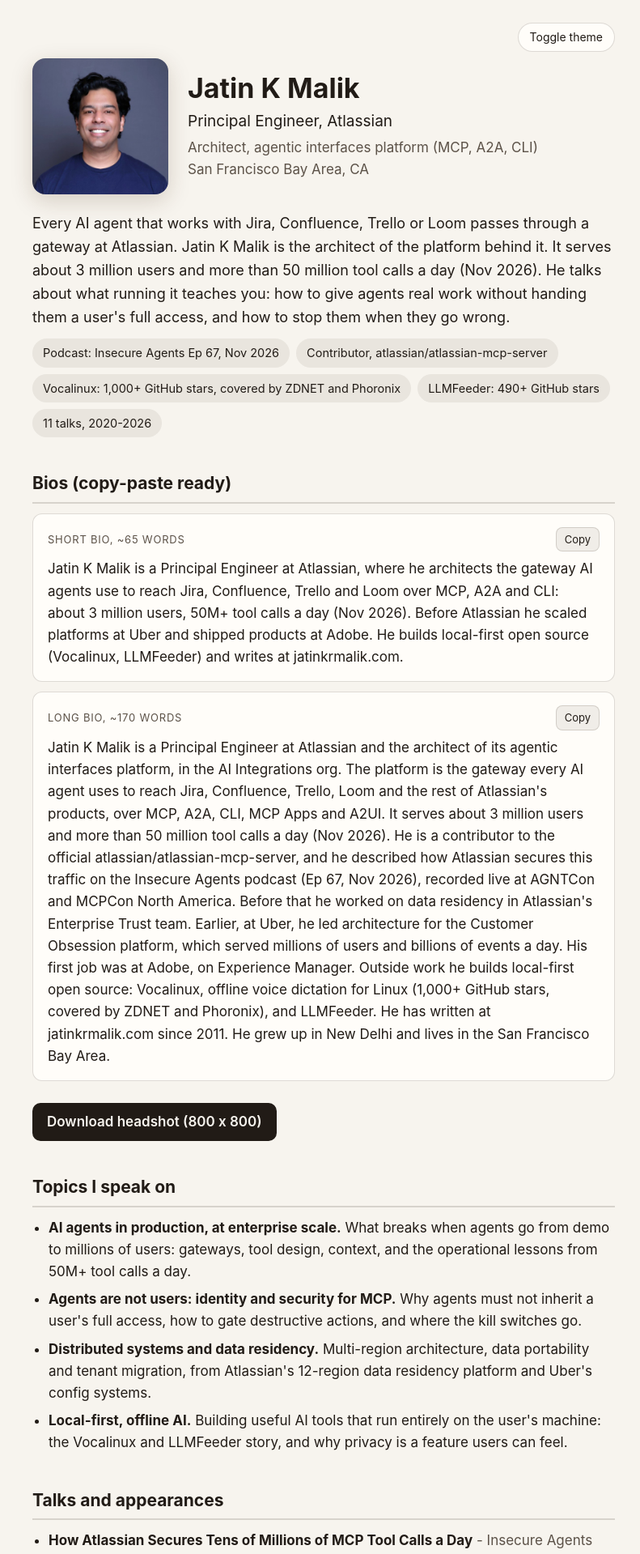
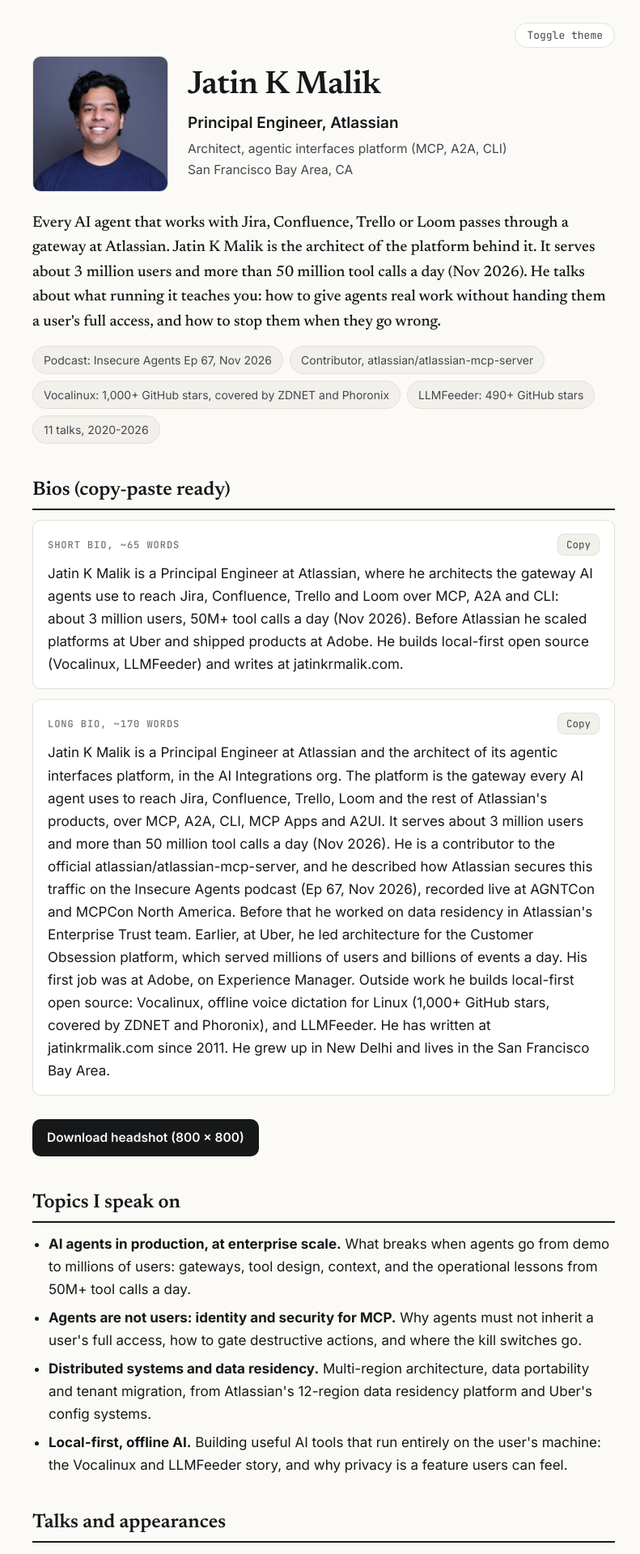
Before and after one commit to jatinkrmalik/j47.in, a Jekyll site: the page kit/index.html, which Jekyll copies as it is, in a window 1280 px wide. Shown: the top 1919 px of the page at 81% size, without its empty margins (240-1031 px from the left). Built offline with Jekyll 4.4.1, drawn with Linux system fonts in a browser that asks for light colours.

Commit message:
Kit: restyle to match jatinkrmalik.com, light theme by default
Copy the blog's design system: paper background (#fbfaf7), Newsreader
serif for the name, headings and pitch, Inter body text, JetBrains
Mono labels, hairline rules with a strong rule under section headings,
and the blog's green accent. Dark palette is the blog's too.

Theme now defaults to light regardless of OS preference; the toggle
still switches to dark and the choice persists.

```diff
--- a/kit/index.html
+++ b/kit/index.html
@@ -6,6 +6,9 @@
   <meta name="color-scheme" content="light dark">
   <meta name="description" content="Principal Engineer at Atlassian. Jatin K Malik architects the gateway every AI agent uses to reach Jira, Confluence, Trello and Loom: about 3 million users and 50M+ tool calls a day, as of Nov 2026. Speaker media kit: bios, headshot, talk topics, past talks and contact.">
   <link rel="icon" href="data:,">
+  <link rel="preconnect" href="https://fonts.googleapis.com">
+  <link rel="preconnect" href="https://fonts.gstatic.com" crossorigin>
+  <link href="https://fonts.googleapis.com/css2?family=Inter:wght@400;500;600;700&family=Newsreader:opsz,wght@6..72,500;6..72,600;6..72,700&family=JetBrains+Mono:wght@400;500&display=swap" rel="stylesheet">
   <title>Jatin K Malik - Speaker Media Kit</title>
   <meta property="og:title" content="Jatin K Malik - Speaker Media Kit">
   <meta property="og:description" content="Principal Engineer at Atlassian. Jatin K Malik architects the gateway every AI agent uses to reach Jira, Confluence, Trello and Loom: about 3 million users and 50M+ tool calls a day, as of Nov 2026. Bios, headshot, talk topics and past talks.">
@@ -18,99 +21,107 @@
   <meta name="twitter:image" content="https://j47.in/kit/headshot.jpg">
   <script>
     (function () {
-      try {
-        var t = localStorage.getItem('kit-theme');
-        if (t === 'light' || t === 'dark') document.documentElement.setAttribute('data-theme', t);
-      } catch (e) {}
+      var t = 'light';
+      try { if (localStorage.getItem('kit-theme') === 'dark') t = 'dark'; } catch (e) {}
+      document.documentElement.setAttribute('data-theme', t);
     })();
   </script>
   <style>
+    /* Design tokens and type copied from jatinkrmalik.com (src/styles/global.css):
+       paper background, Newsreader serif display, Inter body, JetBrains Mono labels,
+       hairline rules, green accent. Light is the default theme. */
     :root {
       color-scheme: light;
-      --paper: #f7f4ee;
-      --card: #fffdf9;
-      --ink: #211b16;
-      --soft: #5c5248;
-      --rule: rgba(53, 38, 25, .16);
-      --accent: #9a552a;
-      --chip: rgba(45, 34, 24, .07);
-      --shadow: rgba(69, 39, 13, .18);
-    }
-    @media (prefers-color-scheme: dark) {
-      :root:not([data-theme="light"]) {
-        color-scheme: dark;
-        --paper: #171512;
-        --card: #242019;
-        --ink: #f6f0e7;
-        --soft: #c9bba7;
-        --rule: rgba(255, 240, 220, .16);
-        --accent: #e9b27c;
-        --chip: rgba(246, 238, 226, .09);
-        --shadow: rgba(0, 0, 0, .5);
-      }
+      --bg: #fbfaf7;
+      --bg-elev: #ffffff;
+      --bg-sunk: #f2f0ea;
+      --ink: #17181a;
+      --ink-2: #44474d;
+      --ink-3: #6f737a;
+      --rule: #e3e0d8;
+      --rule-strong: #cfcbc0;
+      --accent: #15803d;
+      --accent-ink: #166534;
+      --accent-soft: #dcfce7;
+      --radius: 10px;
+      --font-sans: "Inter", ui-sans-serif, system-ui, -apple-system, "Segoe UI", sans-serif;
+      --font-serif: "Newsreader", "Iowan Old Style", Georgia, serif;
+      --font-mono: "JetBrains Mono", ui-monospace, "SFMono-Regular", Menlo, Consolas, monospace;
     }
     :root[data-theme="dark"] {
       color-scheme: dark;
-      --paper: #171512;
-      --card: #242019;
-      --ink: #f6f0e7;
-      --soft: #c9bba7;
-      --rule: rgba(255, 240, 220, .16);
-      --accent: #e9b27c;
-      --chip: rgba(246, 238, 226, .09);
-      --shadow: rgba(0, 0, 0, .5);
+      --bg: #111214;
+      --bg-elev: #17191c;
+      --bg-sunk: #0c0d0f;
+      --ink: #ecebe7;
+      --ink-2: #b8b8b3;
+      --ink-3: #8a8b88;
+      --rule: #26282c;
+      --rule-strong: #34373c;
+      --accent: #22c55e;
+      --accent-ink: #4ade80;
+      --accent-soft: #10241a;
     }
     * { box-sizing: border-box; }
     body {
       margin: 0;
-      background: var(--paper);
+      background: var(--bg);
       color: var(--ink);
-      font: 17px/1.6 -apple-system, "Segoe UI", Roboto, Helvetica, Arial, sans-serif;
+      font: 17px/1.65 var(--font-sans);
+      -webkit-font-smoothing: antialiased;
     }
     .wrap { max-width: 760px; margin: 0 auto; padding: 28px 20px 64px; }
-    .topbar { display: flex; justify-content: flex-end; margin-bottom: 8px; }
+    .topbar { display: flex; justify-content: flex-end; margin-bottom: 10px; }
     .toggle {
-      font: inherit; font-size: 14px; cursor: pointer;
-      background: var(--card); color: var(--ink);
+      font: 13px var(--font-mono); cursor: pointer;
+      background: var(--bg-elev); color: var(--ink-2);
       border: 1px solid var(--rule); border-radius: 999px; padding: 6px 14px;
     }
+    .toggle:hover { border-color: var(--rule-strong); color: var(--ink); }
     header.hero { display: flex; gap: 24px; align-items: center; flex-wrap: wrap; }
     header.hero img {
-      width: 168px; height: 168px; border-radius: 16px; object-fit: cover;
-      box-shadow: 0 8px 28px var(--shadow);
+      width: 168px; height: 168px; border-radius: var(--radius); object-fit: cover;
+      border: 1px solid var(--rule);
     }
-    h1 { font-size: 34px; line-height: 1.15; margin: 0 0 6px; }
-    .role { font-size: 19px; margin: 0 0 4px; }
-    .meta { color: var(--soft); margin: 0; }
-    .pitch { font-size: 18px; margin: 22px 0 0; }
+    h1 { font: 600 40px/1.1 var(--font-serif); letter-spacing: -0.01em; margin: 0 0 8px; }
+    .role { font-size: 19px; font-weight: 600; margin: 0 0 4px; }
+    .meta { color: var(--ink-2); margin: 0; font-size: 15.5px; }
+    .pitch { font: 19px/1.6 var(--font-serif); margin: 24px 0 0; }
     h2 {
-      font-size: 21px; margin: 40px 0 12px; padding-bottom: 6px;
-      border-bottom: 2px solid var(--rule);
+      font: 600 24px/1.25 var(--font-serif);
+      margin: 42px 0 12px; padding-bottom: 8px;
+      border-bottom: 2px solid var(--ink);
     }
     .card {
-      background: var(--card); border: 1px solid var(--rule);
-      border-radius: 12px; padding: 16px 18px; margin: 12px 0;
+      background: var(--bg-elev); border: 1px solid var(--rule);
+      border-radius: var(--radius); padding: 16px 18px; margin: 12px 0;
     }
     .card p { margin: 0; }
     .card-head { display: flex; justify-content: space-between; align-items: center; margin-bottom: 8px; }
-    .card-head span { font-size: 13px; letter-spacing: .06em; text-transform: uppercase; color: var(--soft); }
+    .card-head span { font: 500 12px var(--font-mono); letter-spacing: .08em; text-transform: uppercase; color: var(--ink-3); }
     .copy {
-      font: inherit; font-size: 13px; cursor: pointer;
-      background: var(--chip); color: var(--ink);
+      font: 12.5px var(--font-mono); cursor: pointer;
+      background: var(--bg-sunk); color: var(--ink-2);
       border: 1px solid var(--rule); border-radius: 8px; padding: 4px 10px;
     }
-    .proof { display: flex; flex-wrap: wrap; gap: 8px; padding: 0; list-style: none; margin: 12px 0 0; }
-    .proof li { background: var(--chip); border-radius: 999px; padding: 6px 13px; font-size: 14.5px; }
+    .copy:hover { color: var(--ink); border-color: var(--rule-strong); }
+    .proof { display: flex; flex-wrap: wrap; gap: 8px; padding: 0; list-style: none; margin: 14px 0 0; }
+    .proof li {
+      background: var(--bg-sunk); border: 1px solid var(--rule);
+      border-radius: 999px; padding: 5px 13px; font-size: 14px; color: var(--ink-2);
+    }
     ul.talks, ul.topics, ul.links { padding-left: 20px; margin: 8px 0; }
     ul.talks li, ul.topics li { margin: 7px 0; }
-    .where { color: var(--soft); }
-    a { color: var(--accent); }
+    .where { color: var(--ink-3); }
+    a { color: var(--accent-ink); text-decoration-color: color-mix(in srgb, var(--accent) 45%, transparent); text-underline-offset: 2px; }
+    a:hover { color: var(--accent); }
     .btn {
-      display: inline-block; margin-top: 10px; text-decoration: none;
-      background: var(--ink); color: var(--paper);
-      padding: 10px 18px; border-radius: 10px; font-weight: 600;
+      display: inline-block; margin-top: 12px; text-decoration: none;
+      background: var(--ink); color: var(--bg);
+      padding: 10px 18px; border-radius: var(--radius); font-weight: 600; font-size: 15.5px;
     }
-    footer { margin-top: 48px; color: var(--soft); font-size: 14px; border-top: 1px solid var(--rule); padding-top: 14px; }
+    .btn:hover { color: var(--bg); opacity: .88; }
+    footer { margin-top: 48px; color: var(--ink-3); font-size: 14px; border-top: 1px solid var(--rule); padding-top: 14px; }
   </style>
 </head>
 <body>
@@ -196,9 +207,7 @@
       var root = document.documentElement;
       var btn = document.getElementById('themeToggle');
       function current() {
-        var t = root.getAttribute('data-theme');
-        if (t) return t;
-        return window.matchMedia('(prefers-color-scheme: dark)').matches ? 'dark' : 'light';
+        return root.getAttribute('data-theme') === 'dark' ? 'dark' : 'light';
       }
       btn.addEventListener('click', function () {
         var next = current() === 'dark' ? 'light' : 'dark';
```
